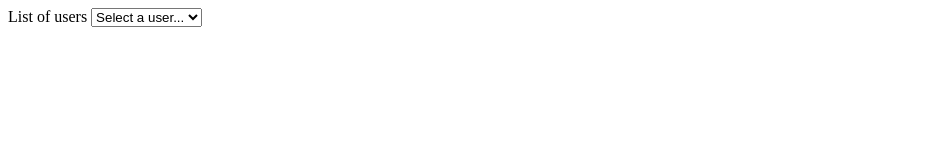
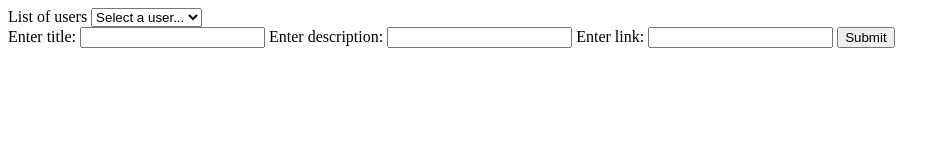
Before and after one commit to samirahekmati/Shared-bookmarks-solo-project, a website with bundled scripts: page index.html in a window 1280 px wide. Shown: the whole page, without its empty margins (0-950 px from the left). Built offline with nearby package versions, Linux system fonts and the light colour scheme.

Commit message:
Form HTML

```diff
--- a/index.html
+++ b/index.html
@@ -11,5 +11,17 @@
         <option value="">Select a user...</option>
       </select>
     </div>
+
+    <!-- Create form -->
+    <div id="form-container"></div>
+    <form id="bookmark-form">
+      <label for="form-title">Enter title:</label>
+      <input type="text" id="form-title" name="form-title" required>
+      <label for="form-description">Enter description:</label>
+      <input type="text" id="form-description" name="form-description" required>
+      <label for="form-link">Enter link:</label>
+      <input type="url" id="form-link" name="form-link" required>
+      <button type="button" id="form-button">Submit</button>
+    </form>
   </body>
 </html>
```
